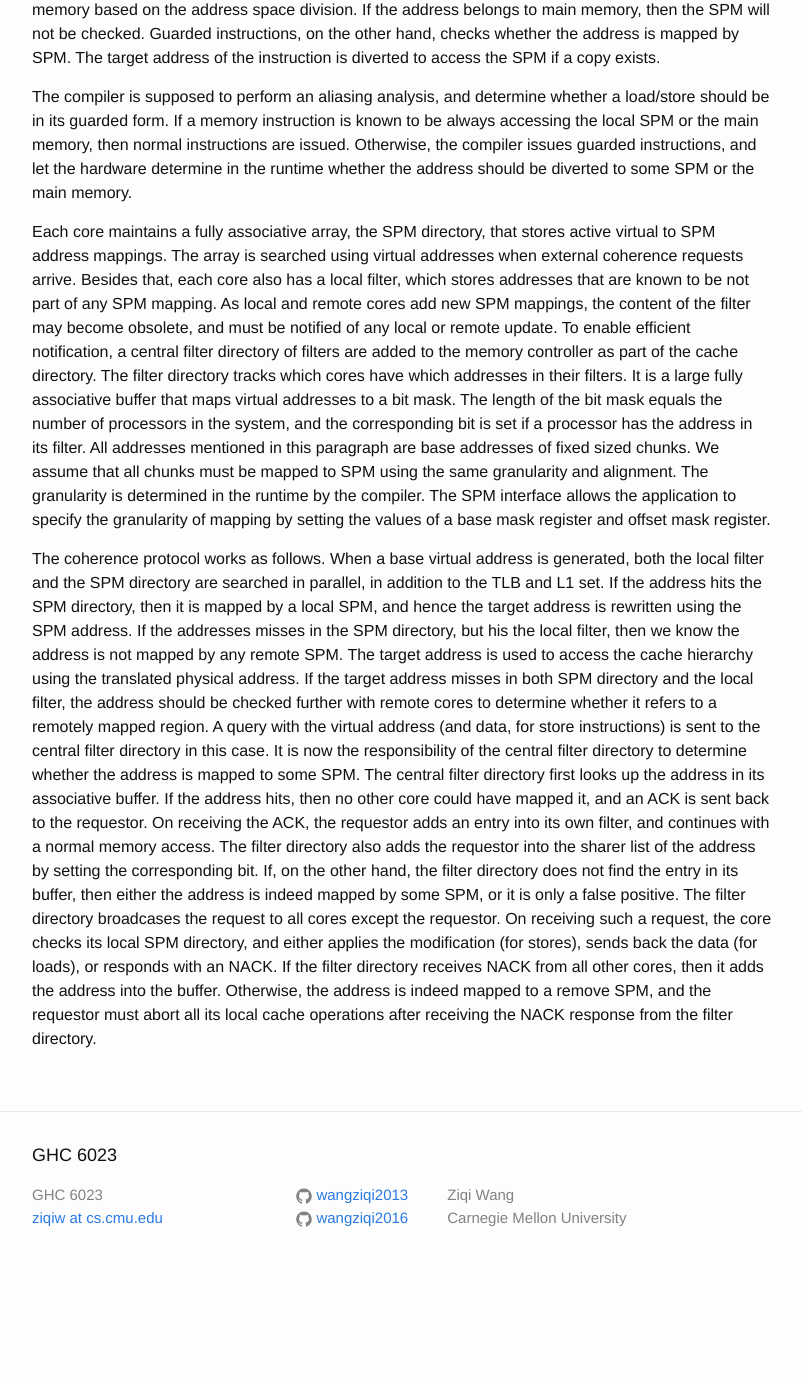
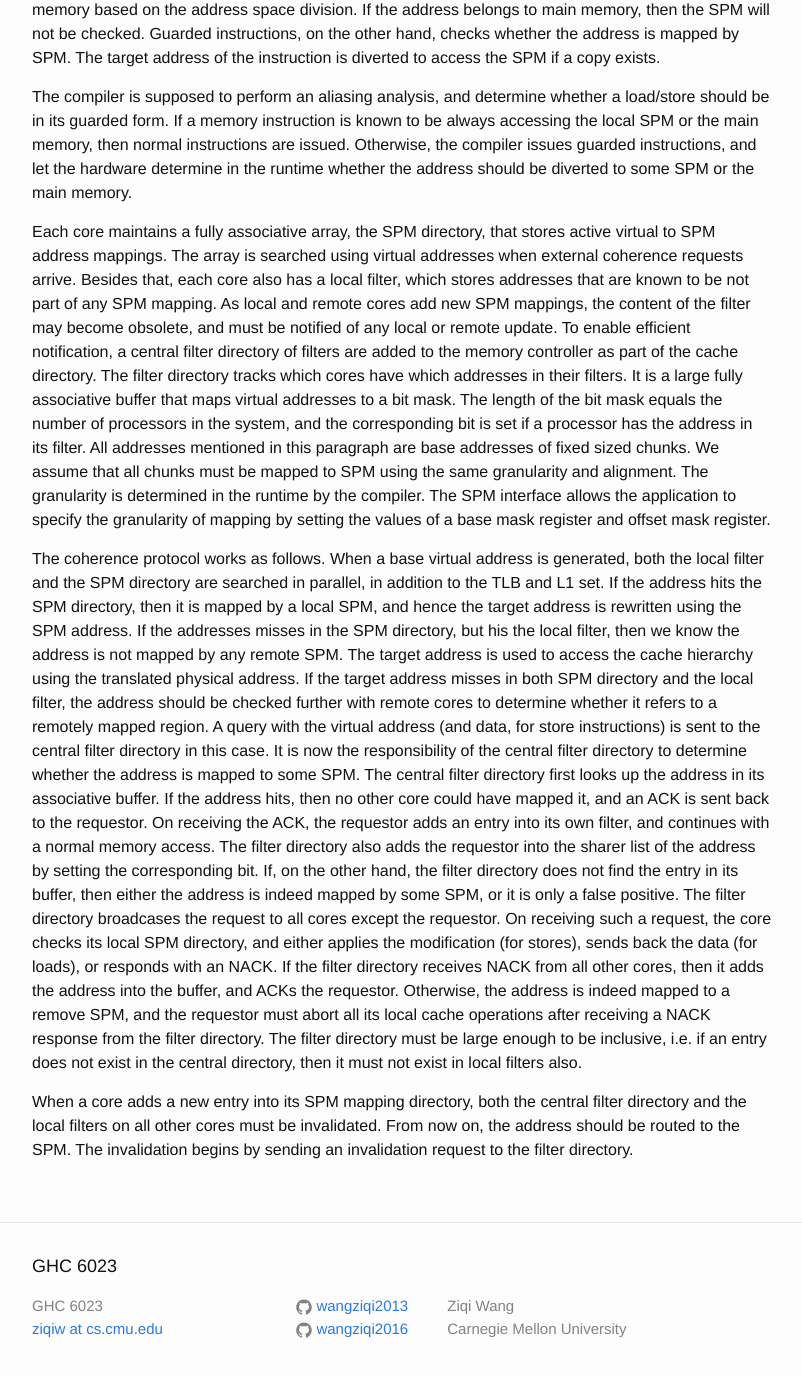
Before and after one commit to wangziqi2013/wangziqi2013.github.io, a Jekyll site: the page built from _posts/2018-05-25-Coherence-Protocol-for-Translarent-Management-of-Scratchpad-Memories-in-Shared-Memory-Manycore-Arch.markdown, in a window 1280 px wide and 1400 px high, scrolled down 1892 px. Shown: the top 1377 px of the window, without its empty margins (238-1040 px from the left). Built offline with Jekyll 4.4.1, drawn with Linux system fonts in a browser that asks for light colours; before the commit the page ends 3181 px from its top, so only the background shows below that.

Commit message:
Adding invalidation

```diff
--- a/_posts/2018-05-25-Coherence-Protocol-for-Translarent-Management-of-Scratchpad-Memories-in-Shared-Memory-Manycore-Arch.markdown
+++ b/_posts/2018-05-25-Coherence-Protocol-for-Translarent-Management-of-Scratchpad-Memories-in-Shared-Memory-Manycore-Arch.markdown
@@ -101,6 +101,11 @@ into the sharer list of the address by setting the corresponding bit. If, on the
 find the entry in its buffer, then either the address is indeed mapped by some SPM, or it is only a false positive. The
 filter directory broadcases the request to all cores except the requestor. On receiving such a request, the core checks
 its local SPM directory, and either applies the modification (for stores), sends back the data (for loads), or responds
-with an NACK. If the filter directory receives NACK from all other cores, then it adds the address into the buffer.
-Otherwise, the address is indeed mapped to a remove SPM, and the requestor must abort all its local cache operations
-after receiving the NACK response from the filter directory.
+with an NACK. If the filter directory receives NACK from all other cores, then it adds the address into the buffer,
+and ACKs the requestor. Otherwise, the address is indeed mapped to a remove SPM, and the requestor must abort all its
+local cache operations after receiving a NACK response from the filter directory. The filter directory must be large enough
+to be inclusive, i.e. if an entry does not exist in the central directory, then it must not exist in local filters also.
+
+When a core adds a new entry into its SPM mapping directory, both the central filter directory and the local filters on
+all other cores must be invalidated. From now on, the address should be routed to the SPM. The invalidation begins by
+sending an invalidation request to the filter directory.
```
